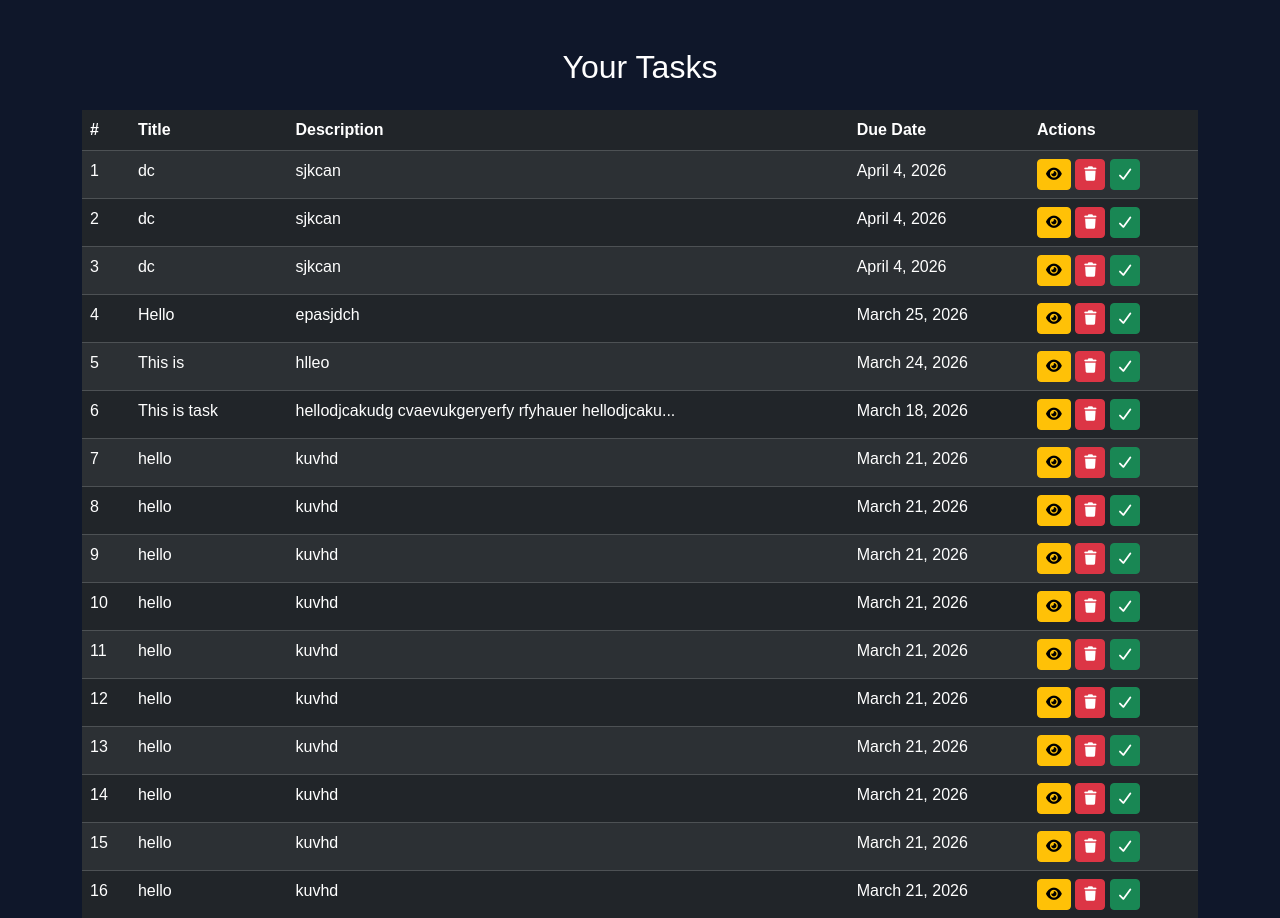
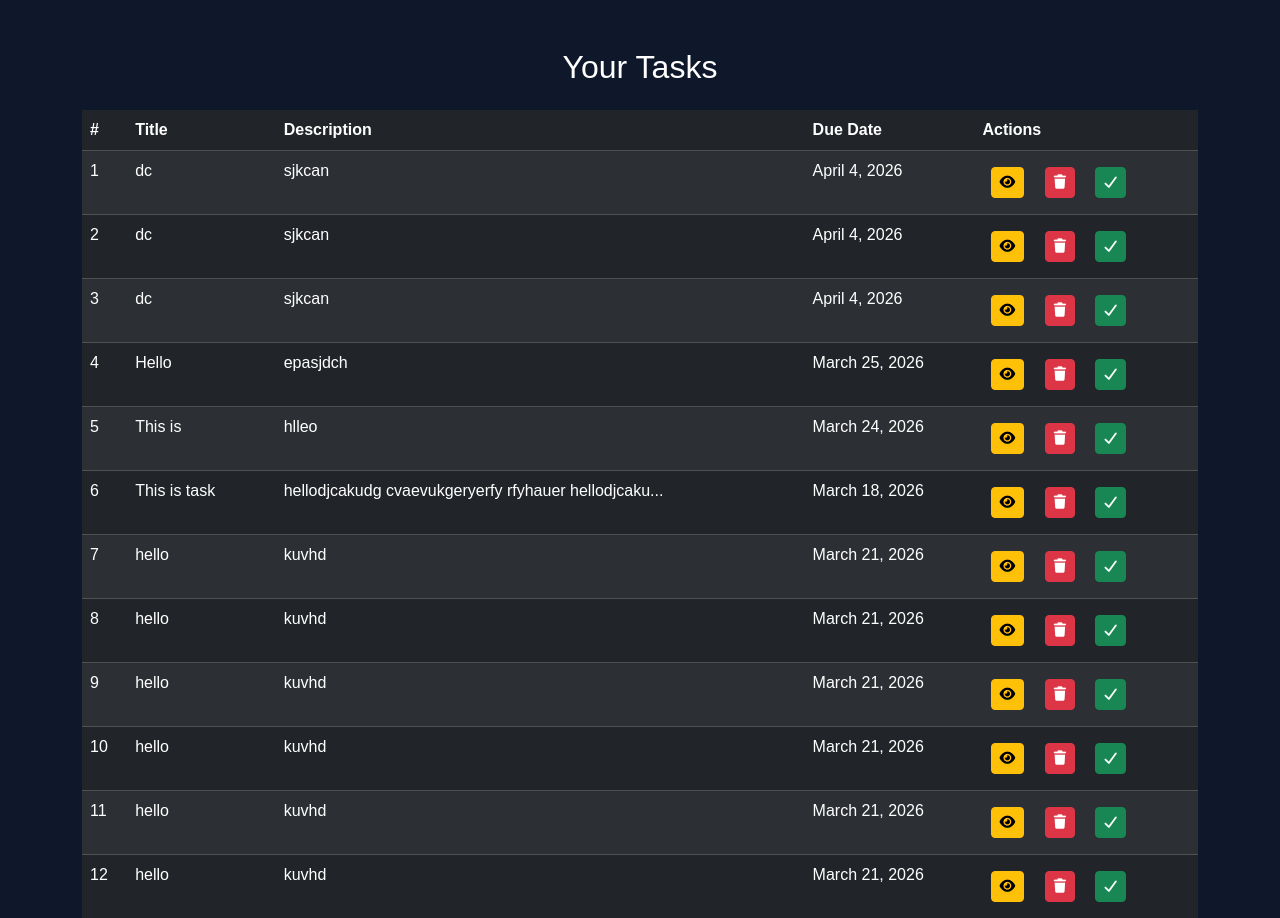
Before and after one commit to Dhanashree-Raut/Task-Manager-Django, a Django app: page /listtask in a window 1280 px wide. Shown: the part 56-974 px from the top of the page. Run offline with Django 5.2, Linux system fonts and the light colour scheme; a user stored in the database is signed in; data comes from the database, SQL or seed files in the repository; both versions use the stored data as it was after the commit; some libraries are stand-ins or nearby versions.

Commit message:
Resposive task list

```diff
--- a/templates/list-task.html
+++ b/templates/list-task.html
@@ -36,14 +36,14 @@
 
               {% comment %}Adding Action Buttons For Task{% endcomment %}
               <td>
-                <button class="btn btn-warning btn-sm" data-bs-toggle="modal" data-bs-target="#editModal{{ task.id }}"><i class="fa fa-eye"></i></button>
-                <a href="{% url 'delete_task' task.id %}" data-bs-toggle="modal" data-bs-target="#deleteModal{{ task.id }}" class="btn btn-danger btn-sm"><i class="fa fa-trash"></i></a>
+                <button class="btn btn-warning btn-sm m-2" data-bs-toggle="modal" data-bs-target="#editModal{{ task.id }}"><i class="fa fa-eye"></i></button>
+                <a href="{% url 'delete_task' task.id %}" data-bs-toggle="modal" data-bs-target="#deleteModal{{ task.id }}" class="btn btn-danger btn-sm m-2"><i class="fa fa-trash"></i></a>
                 {% if task.is_complete %}
                   <!-- Show CROSS button (Remove Complete) -->
-                  <a href="{% url 'remove_complete_task' task.id %}" data-bs-toggle="modal" data-bs-target="#incompleteModal{{ task.id }}" class="btn btn-danger btn-sm"><i class="fa fa-times"></i></a>
+                  <a href="{% url 'remove_complete_task' task.id %}" data-bs-toggle="modal" data-bs-target="#incompleteModal{{ task.id }}" class="btn btn-danger btn-sm m-2"><i class="fa fa-times"></i></a>
                 {% else %}
                   <!-- Show CHECK button (Complete Task) -->
-                  <a href="{% url 'complete_task' task.id %}" data-bs-toggle="modal" data-bs-target="#completeModal{{ task.id }}" class="btn btn-success btn-sm"><i class="fa fa-check"></i></a>
+                  <a href="{% url 'complete_task' task.id %}" data-bs-toggle="modal" data-bs-target="#completeModal{{ task.id }}" class="btn btn-success btn-sm m-2"><i class="fa fa-check"></i></a>
                 {% endif %}
               </td>
             </tr>
@@ -78,7 +78,7 @@
                     </div>
 
                     <div class="modal-footer">
-                      <a href="{% url 'delete_task' task.id %}" data-bs-toggle="modal" data-bs-target="#deleteModal{{ task.id }}" class="btn btn-danger btn-sm"><i class="fa fa-trash"></i></a>
+                      <a href="{% url 'delete_task' task.id %}" data-bs-toggle="modal" data-bs-target="#deleteModal{{ task.id }}" class="btn btn-danger btn-sm m-2"><i class="fa fa-trash"></i></a>
 
                       <button type="button" class="btn btn-secondary" data-bs-dismiss="modal">Cancel</button>
 
@@ -183,8 +183,8 @@
 
               {% comment %}Adding Action Buttons For Task{% endcomment %}
               <td>
-                <button class="btn btn-warning btn-sm" data-bs-toggle="modal" data-bs-target="#viewModal{{ task.id }}"><i class="fa fa-eye"></i></button>
-                <a href="{% url 'delete_task' task.id %}" data-bs-toggle="modal" data-bs-target="#restoreModal{{ task.id }}" class="btn btn-danger btn-sm"><i class="fa fa-recycle"></i></a>
+                <button class="btn btn-warning btn-sm m-2" data-bs-toggle="modal" data-bs-target="#viewModal{{ task.id }}"><i class="fa fa-eye"></i></button>
+                <a href="{% url 'delete_task' task.id %}" data-bs-toggle="modal" data-bs-target="#restoreModal{{ task.id }}" class="btn btn-danger btn-sm m-2"><i class="fa fa-recycle"></i></a>
               </td>
             </tr>
 
```
Also changed, not shown: db.sqlite3.
